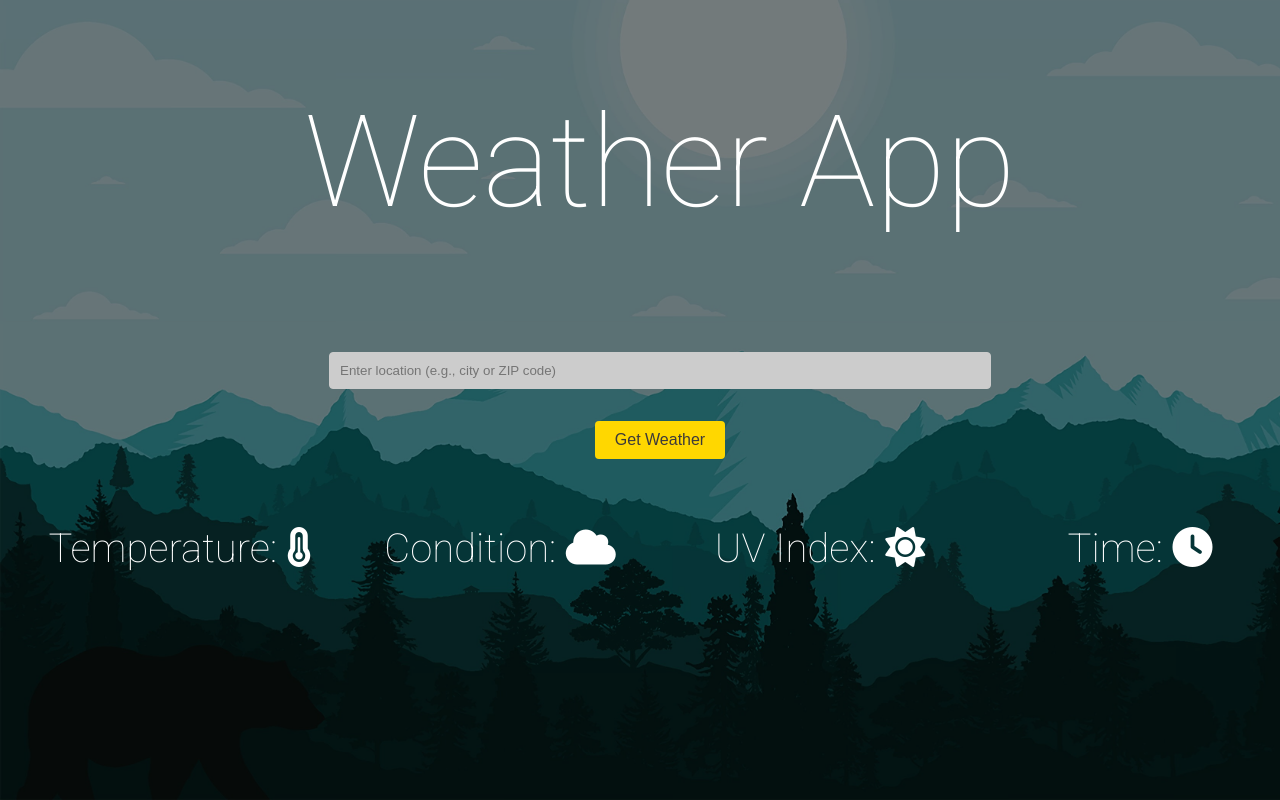
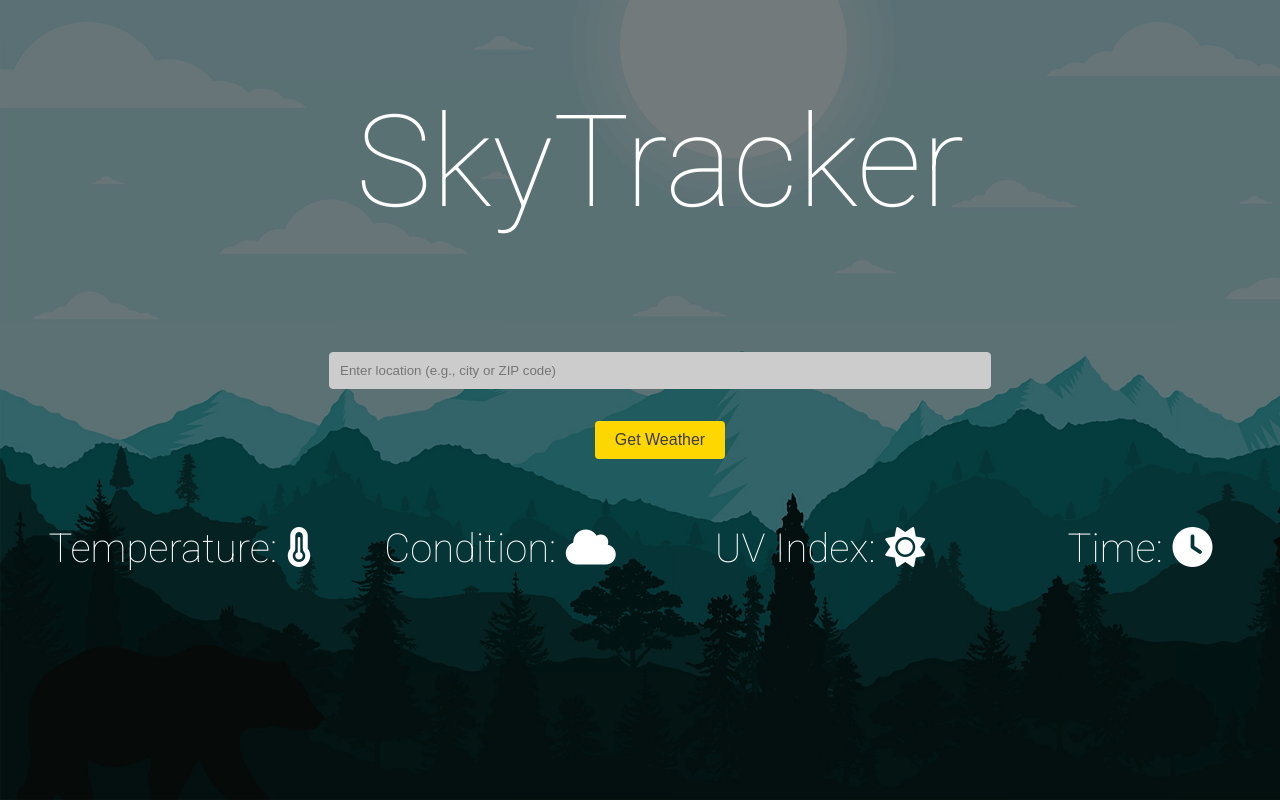
Before and after one commit to MauroLZ/weather-app, a plain HTML site: page index.html in a window 1280 px wide. Drawn offline with Linux system fonts and the light colour scheme.

Commit message:
- Changed the name of the site to SkyTracker

```diff
--- a/index.html
+++ b/index.html
@@ -2,7 +2,7 @@
 <html lang="en">
 <head>
     <meta charset="UTF-8">
-    <title>Weather</title>
+    <title>SkyTracker</title>
     <link rel="stylesheet" href="reset.css">
     <link rel="stylesheet" href="styles.css">
     <link rel="preconnect" href="https://fonts.googleapis.com">
@@ -18,7 +18,7 @@
     <div class="background-image"></div>
     <div class="content">
         <div class="name-container">
-            <h1 class="city-name">Weather App</h1>
+            <h1 class="city-name">SkyTracker</h1>
             <h1 class="region-name"></h1>
         </div>
         <form id="weather-form">
```
